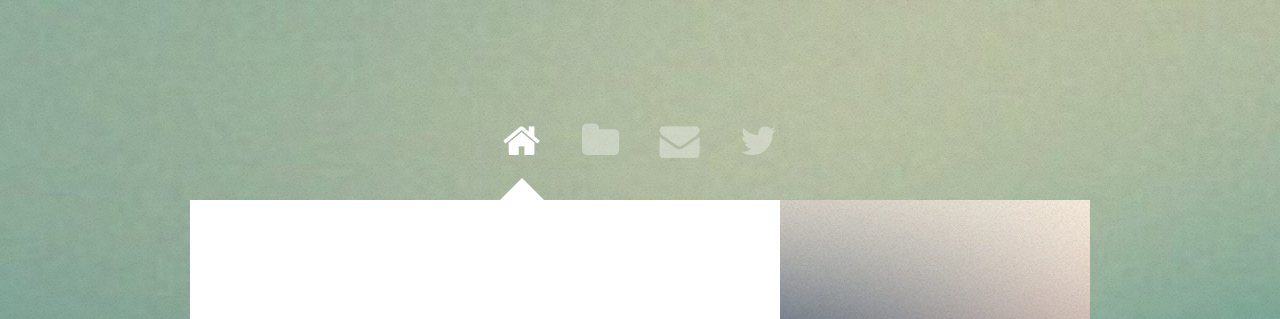
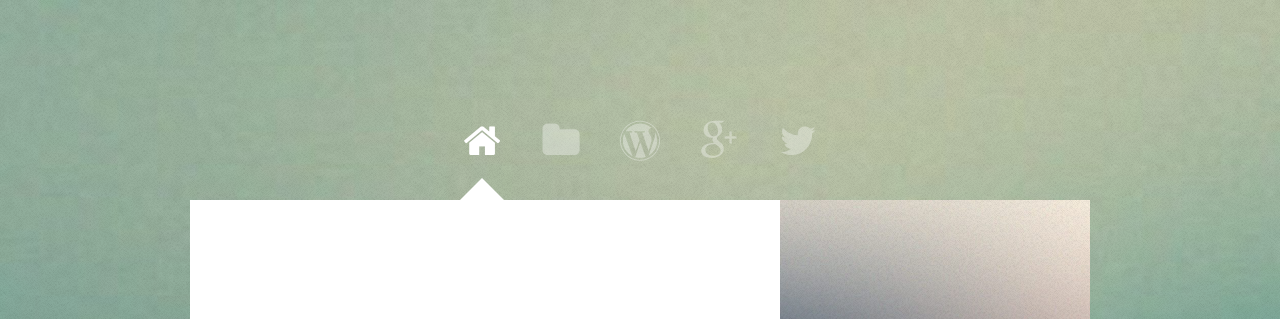
Before and after one commit to src053/homePage, a plain HTML site: page index.html in a window 1280 px wide. Shown: the top 319 px of the page. Drawn offline with Linux system fonts and the light colour scheme.

Commit message:
change index, add sublime screenshot

```diff
--- a/index.html
+++ b/index.html
@@ -31,8 +31,9 @@
 					<nav id="nav">
 						<a href="#me" class="icon fa-home active"><span>Home</span></a>
 						<a href="#work" class="icon fa-folder"><span>Work</span></a>
-						<a href="#contact" class="icon fa-envelope"><span>Contact</span></a>
-						<a href="#" class="icon fa-twitter"><span>Twitter</span></a>
+						<a href="#contact" class="icon fa-wordpress"><span>Contact</span></a>
+						<a href="#" class="icon fa-google-plus"><span>Contact</span></a>
+						<a href="https://twitter.com/InfoNowBegin" class="icon fa-twitter"><span>Twitter</span></a>
 					</nav>
 
 				<!-- Main -->
```
Also changed, not shown: images/SublimeScreen.png (added).
